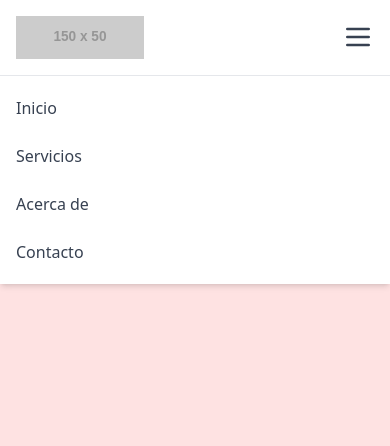
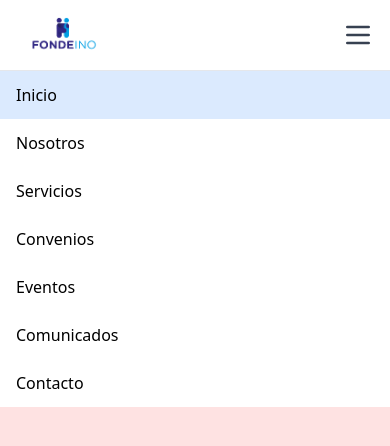
Before and after one commit to Instituto-Neumologico-del-Oriente/FondeINO, a website: page index.html in a window 390 px wide. Both pictures are taken after a click on the button 358 px from the left and 37 px from the top of the page. Drawn offline with nearby package versions, Linux system fonts and the light colour scheme; placeholder pictures from the web are drawn by us.

Commit message:
header mobile

```diff
--- a/Resources_Software/app.js
+++ b/Resources_Software/app.js
@@ -1,7 +1,15 @@
 // Toggle del menú hamburguesa
 const menuBtn = document.getElementById('menuBtn');
-const mobileMenu = document.getElementById('mobileMenu');
+    const mobileMenu = document.getElementById('mobileMenu');
 
-menuBtn.addEventListener('click', () => {
-    mobileMenu.classList.toggle('hidden');
-});
+    menuBtn.addEventListener('click', () => {
+        const isOpen = mobileMenu.classList.contains('max-h-96');
+
+        if (isOpen) {
+            mobileMenu.classList.remove('max-h-96', 'opacity-100', 'scale-y-100');
+            mobileMenu.classList.add('max-h-0', 'opacity-0', 'scale-y-95');
+        } else {
+            mobileMenu.classList.remove('max-h-0', 'opacity-0', 'scale-y-95');
+            mobileMenu.classList.add('max-h-96', 'opacity-100', 'scale-y-100');
+        }
+    });
--- a/index.html
+++ b/index.html
@@ -9,9 +9,9 @@
     <link rel="stylesheet" href="Resources_Software/style.css">
 </head>
 <body class="bg-red-100">
-    <header class="flex space-x-6 text-2xl font-bold text-white w-full justify-around h-24 bg-blue-500 shadow-md lg:block hidden ">
-        <div class="w-full flex justify-between items-center">
-             <div class="flex justify-around flex-wrap w-screen mx-4 h-20">
+    <header class="flex space-x-6 text-2xl font-bold text-white w-full justify-around h-[70px] bg-blue-500 shadow-md lg:block hidden ">
+        <div class="w-full flex justify-between items-center h-full">
+             <div class="flex justify-around items-center flex-wrap w-screen">
                 <a href="#" class="relative text-sm sm:text-base md:text-lg lg:text-xl after:absolute after:left-0 after:-bottom-1 after:h-[2px] after:w-full after:bg-white self-start">
                     Inicio
                 </a>
@@ -27,7 +27,7 @@
             </div>
 
             <div class="flex justify-center items-center w-auto">
-                <div class="w-40 h-36 bg-white rounded-b-lg md:rounded-b-xl lg:rounded-b-2xl relative flex justify-center items-center">
+                <div class="w-40 h-36 bg-white rounded-b-lg md:rounded-b-xl lg:rounded-b-2xl relative flex justify-center items-end">
                     <img
                     src="Resources/FondeINO_logo.png"
                     alt="Logo FondeINO"
@@ -35,7 +35,7 @@
                     />
                 </div>
             </div>
-            <div class="flex justify-around flex-wrap w-screen mx-4 h-20">
+            <div class="flex justify-around flex-wrap w-screen mx-4 items-center">
                 <a href="#" class="relative text-sm sm:text-base md:text-lg lg:text-xl after:absolute after:left-0 after:-bottom-1 after:h-[2px] after:w-0 after:bg-white after:transition-all after:duration-300 hover:after:w-full self-start">
                     Eventos
                 </a>
@@ -53,32 +53,40 @@
 
 
     <!-- VERSIÓN MOBILE - Visible solo en pantallas pequeñas -->
-    <header class="lg:hidden bg-white shadow-md">
-        <div class="flex items-center justify-between p-4">
-            <!-- Logo/Imagen izquierda -->
-            <div class="w-32">
-                <img src="https://via.placeholder.com/150x50/3B82F6/FFFFFF?text=Logo" alt="Logo" class="w-full h-auto">
+    <header class="lg:hidden bg-white shadow-md h-[70px]">
+        <div class="flex items-center justify-between h-full px-4">
+            <!-- Logo -->
+            <div class="w-24 h-full flex items-center">
+                <img src="Resources/FondeINO_logo.png" alt="Logo FondeINO" class="w-full h-auto">
             </div>
 
-            <!-- Botón Hamburguesa derecha -->
+            <!-- Botón hamburguesa -->
             <button id="menuBtn" class="text-gray-700 focus:outline-none">
                 <svg class="w-8 h-8" fill="none" stroke="currentColor" viewBox="0 0 24 24">
-                    <path stroke-linecap="round" stroke-linejoin="round" stroke-width="2" d="M4 6h16M4 12h16M4 18h16"></path>
+                    <path stroke-linecap="round" stroke-linejoin="round" stroke-width="2"
+                        d="M4 6h16M4 12h16M4 18h16" />
                 </svg>
             </button>
         </div>
 
-        <!-- Menú desplegable mobile -->
-        <nav id="mobileMenu" class="hidden bg-white border-t border-gray-200">
-            <ul class="py-2">
-                <li><a href="#" class="block px-4 py-3 text-gray-700 hover:bg-blue-50 hover:text-blue-600 transition">Inicio</a></li>
-                <li><a href="#" class="block px-4 py-3 text-gray-700 hover:bg-blue-50 hover:text-blue-600 transition">Servicios</a></li>
-                <li><a href="#" class="block px-4 py-3 text-gray-700 hover:bg-blue-50 hover:text-blue-600 transition">Acerca de</a></li>
-                <li><a href="#" class="block px-4 py-3 text-gray-700 hover:bg-blue-50 hover:text-blue-600 transition">Contacto</a></li>
+        <!-- Menú mobile -->
+        <nav id="mobileMenu"
+            class="overflow-hidden max-h-0 opacity-0 scale-y-95 origin-top
+                transition-all duration-300 ease-in-out
+                bg-white border-t border-gray-200">
+            <ul>
+                <li class="bg-blue-100"><a href="#" class="block px-4 py-3 hover:bg-blue-50 transition">Inicio</a></li>
+                <li><a href="#" class="block px-4 py-3 hover:bg-blue-50 transition">Nosotros</a></li>
+                <li><a href="#" class="block px-4 py-3 hover:bg-blue-50 transition">Servicios</a></li>
+                <li><a href="#" class="block px-4 py-3 hover:bg-blue-50 transition">Convenios</a></li>
+                <li><a href="#" class="block px-4 py-3 hover:bg-blue-50 transition">Eventos</a></li>
+                <li><a href="#" class="block px-4 py-3 hover:bg-blue-50 transition">Comunicados</a></li>
+                <li><a href="#" class="block px-4 py-3 hover:bg-blue-50 transition">Contacto</a></li>
             </ul>
         </nav>
     </header>
 
+
 </body>
 <script src="Resources_Software/app.js"></script>
 </html>
```
Also changed, not shown: 1 other file.
